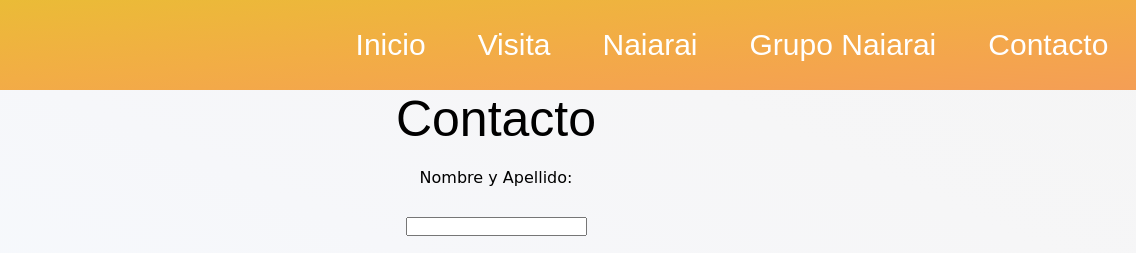
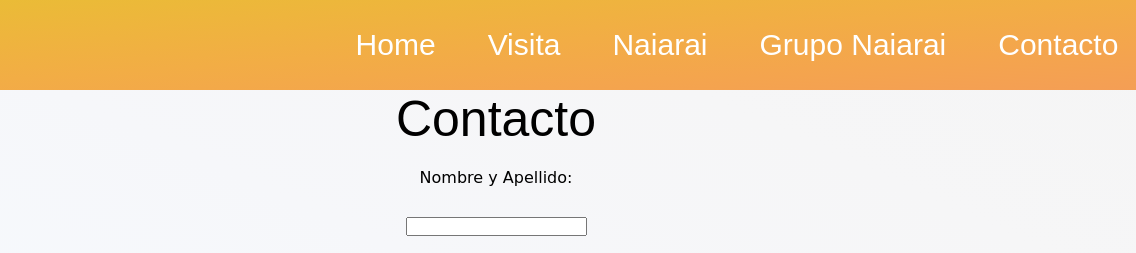
Before and after one commit to lucasprogrammer714/PF-naiarai_web, a plain HTML site: page html/contacto.html in a window 1280 px wide. Shown: the top 253 px of the page, 144-1280 px from the left. Drawn offline with Linux system fonts and the light colour scheme; a web font is replaced by a local one.

Commit message:
se cambia nombre de link de pagina de inicio a home

```diff
--- a/html/contacto.html
+++ b/html/contacto.html
@@ -22,7 +22,7 @@
         <img class="naiarai-logo" src="../img/naiarai-logo-modified.png" alt="naiarai-logo">
         <nav class="nav-container">
             <ul>
-                <li><a class="links-pages" href="../index.html">Inicio</a></li>
+                <li><a class="links-pages" href="../index.html">Home</a></li>
                 <li><a class="links-pages" href="visita.html">Visita</a></li>
                 <li><a class="links-pages" href="naiarai.html">Naiarai</a></li>
                 <li><a class="links-pages" href="grupo-naiarai.html">Grupo Naiarai</a></li>
```
Also changed, not shown: html/grupo-naiarai.html (+1 -1 lines), html/naiarai.html (+1 -1 lines), html/visita.html (+1 -1 lines).
